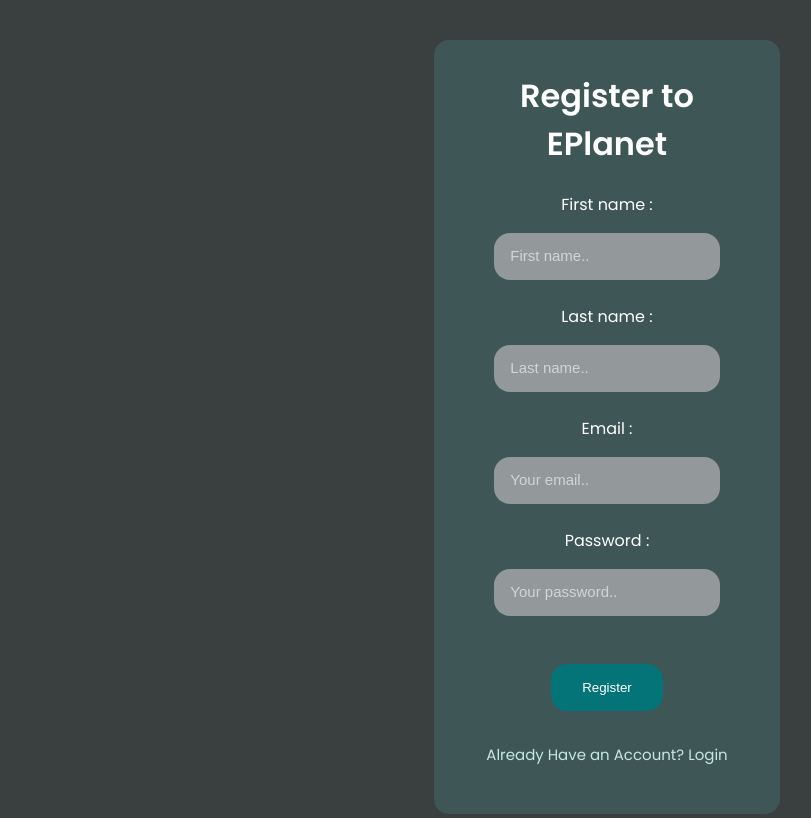
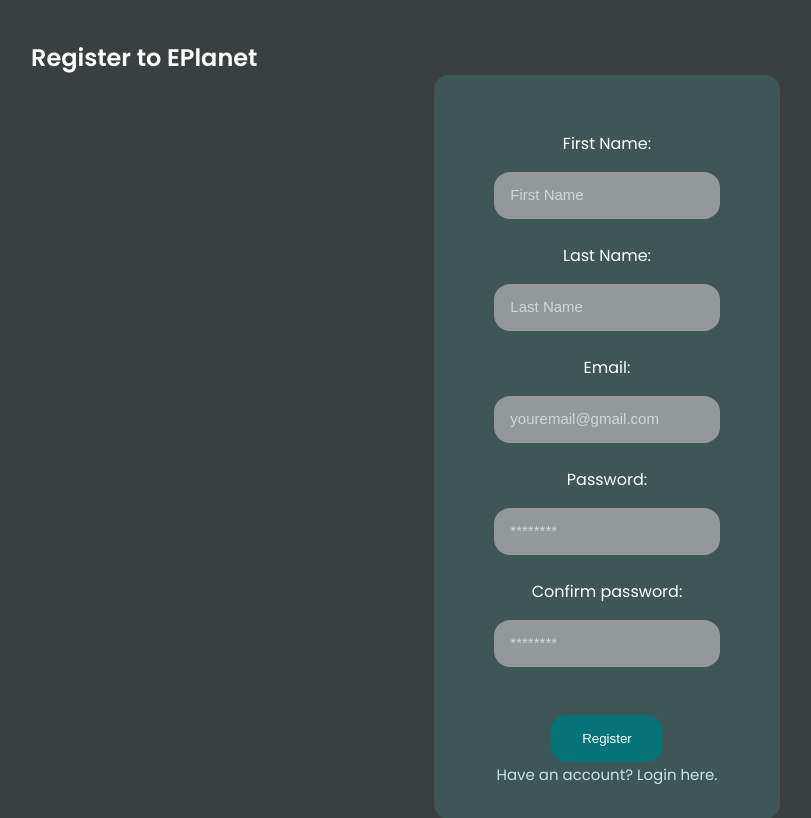
Before and after one commit to DineshikaSivapalaraja/EPlanet, a React (Create React App) app in the folder front-end/assignment/: page /register in a window 1280 px wide. Shown: the part 260-1078 px from the top of the page, without its empty margins (33-844 px from the left). Built offline with nearby package versions, Linux system fonts and the light colour scheme.

Commit message:
register-login-page

```diff
--- a/front-end/assignment/src/App.js
+++ b/front-end/assignment/src/App.js
@@ -9,8 +9,9 @@
 import Footer from './common/footer/Footer';
 import About from './pages/About';
 import Contact from './pages/Contact';
-import Login1 from './pages/user/Login1';
+import Login from './pages/user/Login';
 import Register from './pages/user/Register';
+import Reg_Log from './pages/user/Reg_Log'
 import Checkout from './components/checkout/Checkout';
 import Cardpay from './components/cardpay/Cardpay';
 import Singleproduct from './components/singleproduct/SingleProduct';
@@ -56,9 +57,11 @@
             <Cart cartItem={cartItem} addToCart={addToCart} decreaseQty={decreaseQty}/>
           </Route>
           <Route path="/about" exact><About/></Route>
-          <Route path="/login" exact><Login1/></Route>
+
           <Route path="/contact" exact><Contact/></Route>
           <Route path="/register" exact><Register/></Route>
+          <Route path="/login" exact><Login/></Route>
+          <Route path="/reg_log" exact><Reg_Log/></Route>
           <Route path="/checkout" exact><Checkout/></Route>
           <Route path="/cardpay" exact><Cardpay/></Route>
           <Route path="/singleproduct" exact><Singleproduct/></Route>
--- /dev/null
+++ b/front-end/assignment/src/pages/user/Login.jsx
@@ -0,0 +1,45 @@
+import React, { useState } from "react";
+import {Link} from 'react-router-dom';
+
+export const Login = (props) => {
+    const [email, setEmail] = useState('');
+    const [pass, setPass] = useState('');
+
+    const handleSubmit = (e) => {
+        e.preventDefault();
+        console.log(email);
+    }
+
+    return (
+        <div className="form">
+            <h2>Login to EPlanet</h2>
+            <form className="login-form" onSubmit={handleSubmit}>
+            <div className="logrow1">
+             <div className="logcol1"><label htmlFor="email">Email</label></div>
+             <div className="logcol2">
+               <input value={email} onChange={(e) => setEmail(e.target.value)}type="email" placeholder="youremail@gmail.com" id="email" name="email" />
+             </div>
+            </div>
+
+            <div className="logrow1">
+             <div className="logcol1"><label htmlFor="password">Password</label></div>
+            <div className="logcol2">
+                <input value={pass} onChange={(e) => setPass(e.target.value)} type="password" placeholder="********" id="password" name="password" />
+             </div>
+             </div>
+
+
+         <div class="button">
+                <input type="submit" value="Login" name="submit"/>
+         </div>
+
+         <div className="link-btn">
+            <Link to="/register"><span className = "pro">&nbsp;No account? Register here.</span></Link>
+         </div>
+
+        </form>
+
+        </div>
+    )
+}
+export default Login;
--- a/front-end/assignment/src/pages/user/Login1.jsx
+++ /dev/null
@@ -1,48 +0,0 @@
-import React from 'react'
-import './Login1.css'
-import {Link} from 'react-router-dom';
-
-export default function Login1() {
-  return (
-    <>
-        <div className="logincls">
-            <div className="loginbox">
-                <h1>Login</h1>
-                <form>
-                    <div className="logrow1">
-                        <div className="logcol1">
-                            <label for="umane">Username : </label>
-                        </div>
-                        <div className="logcol2">
-                        <input type="text" id='uname' placeholder="Your username.." required />
-                        </div>
-                    </div>
-                    <div className="logrow1">
-                        <div className="logcol1">
-                            <label for="password">Password : </label>
-                        </div>
-                        <div className="logcol2">
-                        <input type="password" id='password' placeholder="Your password.." required/>
-                        </div>
-                    </div>
-                    <div class="logbutton">
-                    <input type="submit" value="Login" name="submit"/>
-                    </div>
-
-
-                </form>
-                <div class="forget">
-                    <Link to='#'><span>Forget Password</span></Link>
-                </div>
-                <div class="forget" >
-                <span >Do not Have an Account?</span>
-
-                <Link to='/register'>   <span> Register</span> </Link>
-
-         </div>
-            </div>
-        </div>
-
-   </>
-  )
-}
--- a/front-end/assignment/src/pages/user/Login1.css
+++ b/front-end/assignment/src/pages/user/Reg_Log.css
@@ -1,32 +1,26 @@
-.logincls{
-
+.form{
     margin: 2rem;
     padding: 2rem;
     justify-content: center;
     align-items: center;
-
 }
 
-.loginbox{
+.register-form, .login-form{
     background-color: #3f5657;
     padding: 2rem;
     border-radius: 15px;
     text-align: center;
     width: 30%;
     margin: auto;
-
 }
 
 .logrow1{
     margin: 1.5rem 0;
-
 }
 
 .logcol1{
     margin: 1rem 0;
 }
-
-
 
 form input{
     padding: 1rem;
@@ -50,12 +44,9 @@
 
 }
 
-.forget{
+.pro{
     margin: 2rem 0 1rem;
     font-size: 15px;
-    color: rgb(252, 255, 255);
+    color: rgb(199, 230, 230);
+
 }
-
-.forget span{
-    color: rgb(199, 230, 230);
-}
--- /dev/null
+++ b/front-end/assignment/src/pages/user/Reg_Log.js
@@ -0,0 +1,22 @@
+import React, { useState } from "react";
+import './Reg_Log.css';
+import { Register } from "./Register";
+import { Login } from "./Login";
+
+function Reg_Log() {
+  const [currentForm, setCurrentForm] = useState('register');
+
+  const toggleForm = (formName) => {
+    setCurrentForm(formName);
+  }
+
+  return (
+    <div className="reg_log">
+      {
+        currentForm === "register" ? <Register onFormSwitch={toggleForm} /> : <Login onFormSwitch={toggleForm} />
+      }
+    </div>
+  );
+}
+
+export default Reg_Log;
--- a/front-end/assignment/src/pages/user/Register.jsx
+++ b/front-end/assignment/src/pages/user/Register.jsx
@@ -1,62 +1,72 @@
-import React from 'react'
+import React, { useState } from "react";
 import {Link} from 'react-router-dom';
-import './Login1.css'
+import './Reg_Log.css'
 
-export default function Register() {
+
+export const Register = (props) => {
+
+    const [fname, setFname] = useState('');
+    const [lname, setLname] = useState('');
+    const [email, setEmail] = useState('');
+    const [pass, setPass] = useState('');
+    const [cpass, setCpass] = useState('');
+
+
+    const handleSubmit = (e) => {
+        e.preventDefault();
+        console.log(email);
+    }
+
     return (
-    <>
-   <div className="logincls">
-            <div className="loginbox">
-                <h1>Register to EPlanet</h1>
-                <form>
+        <div className="form">
+            <h2>Register to EPlanet</h2>
+        <form className="register-form" onSubmit={handleSubmit}>
         <div className="logrow1">
-                        <div className="logcol1">
-                            <label for="fmane">First name : </label>
-                        </div>
+         <div className="logcol1"><label htmlFor="fname">First Name:</label></div>
         <div className="logcol2">
-                        <input type="text" id='fname' placeholder="First name.." required />
+            <input value={fname} name="fname" onChange={(e) => setFname(e.target.value)} id="fname" placeholder="First Name" />
         </div>
         </div>
+
         <div className="logrow1">
-                        <div className="logcol1">
-                            <label for="lmane">Last name : </label>
-                        </div>
+         <div className="logcol1"><label htmlFor="lname">Last Name:</label></div>
          <div className="logcol2">
-                        <input type="text" id='lname' placeholder="Last name.." required />
+            <input value={lname} name="lname" onChange={(e) => setLname(e.target.value)} id="lname" placeholder="Last Name" />
          </div>
         </div>
+
         <div className="logrow1">
-                        <div className="logcol1">
-                            <label for="umane">Email : </label>
-                        </div>
+         <div className="logcol1"> <label htmlFor="email">Email:</label> </div>
          <div className="logcol2">
-                        <input type="email" id='email' placeholder="Your email.." required />
+              <input value={email} onChange={(e) => setEmail(e.target.value)}type="email" placeholder="youremail@gmail.com" id="email" name="email" />
          </div>
         </div>
+
         <div className="logrow1">
-                        <div className="logcol1">
-                            <label for="password">Password : </label>
-                        </div>
+         <div className="logcol1"><label htmlFor="password">Password:</label></div>
          <div className="logcol2">
-                        <input type="password" id='password' placeholder="Your password.." required/>
+            <input value={pass} onChange={(e) => setPass(e.target.value)} type="password" placeholder="********" id="password" name="password" />
          </div>
         </div>
-                    <div class="logbutton">
+
+        <div className="logrow1">
+         <div className="logcol1"><label htmlFor="cpassword">Confirm password:</label></div>
+         <div className="logcol2">
+            <input value={cpass} onChange={(e) => setCpass(e.target.value)} type="password" placeholder="********" id="cpassword" name="cpassword" />
+        </div>
+        </div>
+
+        <div class="button">
                 <input type="submit" value="Register" name="submit"/>
          </div>
 
+         <div className ="link-btn">
+            <Link to="/login"><span className="pro">Have an account? Login here.</span></Link>
+        </div>
 
         </form>
 
-                <div class="forget" >
-                <span > Already Have an Account?</span>
-
-                <Link to='/login'>  <span>Login</span> </Link>
-
         </div>
-            </div>
-        </div>
-
-    </>
     )
 }
+export default Register;
```
Lines whose indentation alone changed are shown as unchanged.
